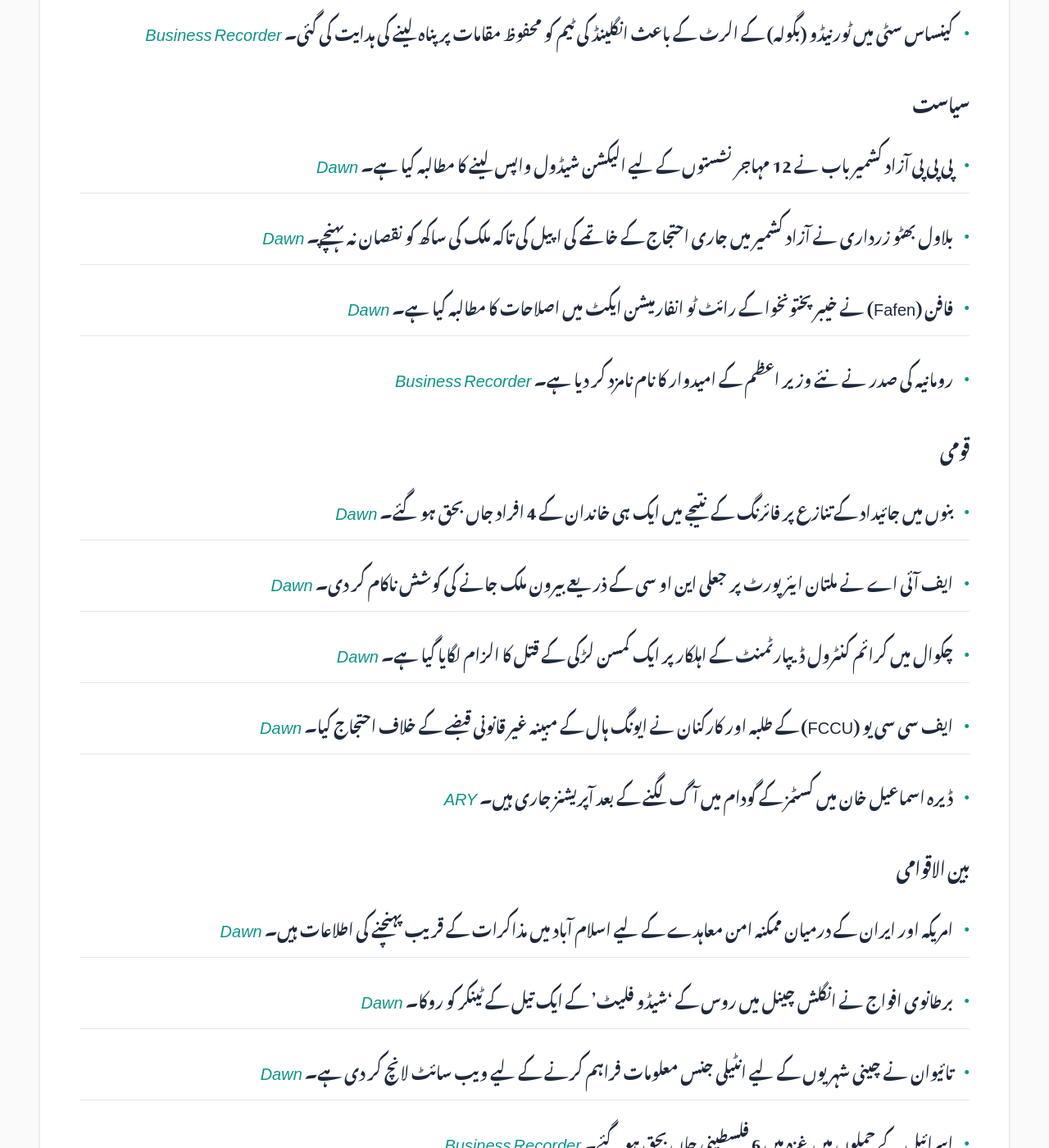
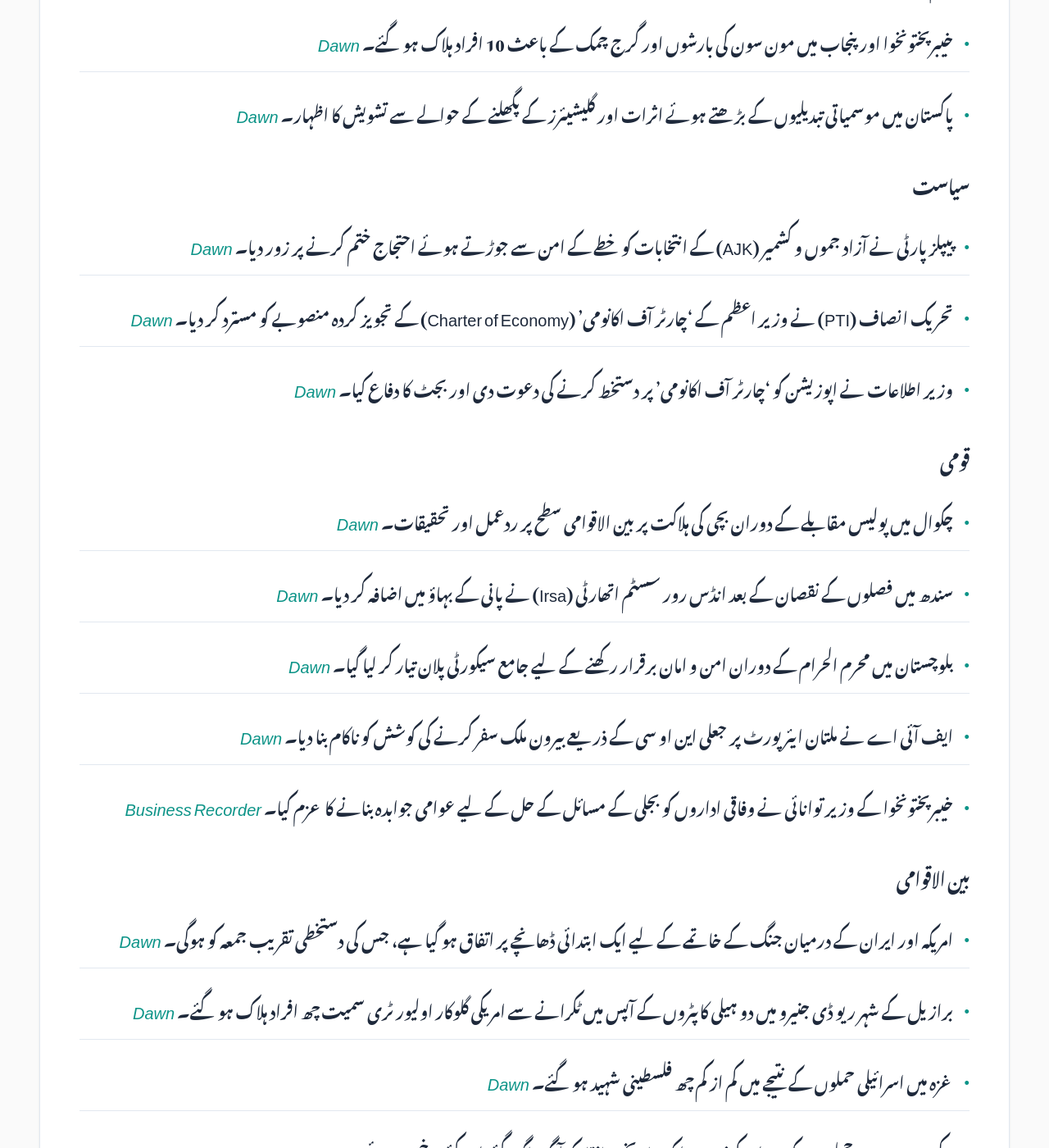
Before and after one commit to zsubzwary/news, a Jekyll site: the page built from ur/index.md, in a window 1280 px wide and 1400 px high, scrolled down 1447 px. Shown: the whole window at 82% size. Built offline with Jekyll 4.4.1, drawn with Linux system fonts in a browser that asks for light colours; some web fonts are replaced; comment, search, counter and statistics services are not loaded; some of the changed text lies outside the part shown.

Commit message:
DateTime; 2026-06-15T04:09:54.660Z

```diff
--- a/ur/index.md
+++ b/ur/index.md
@@ -7,54 +7,52 @@ rtl: true
 
 پاکستان کی تازہ خبروں کا خلاصہ
 
- &lrm; 14-Jun-2026 21:10PKT
+ &lrm; 15-Jun-2026 09:09PKT
 
 پڑھنے کا وقت : 4 منٹ
 
 ### معیشت
-- وزیر اطلاعات نے FY27 کے بجٹ کا دفاع کیا اور اپوزیشن کو 'چارٹر آف اکانومی' پر دستخط کرنے کی دعوت دی۔ *[Dawn](https://www.dawn.com/news/2007773/info-minister-invites-opposition-to-sign-charter-of-economy-defends-proposed-fy27-budget)*
-- بجٹ 2026-27 کے ذریعے ٹیکس کی تعمیل کو مضبوط بنانے کے لیے جرمانے میں اضافہ کر دیا گیا ہے۔ *[Dawn](https://www.dawn.com/news/2007674/budget-2026-27-steeper-fines-introduced-for-tax-compliance)*
-- زراعت کے شعبے کو بجٹ میں نظر انداز کیے جانے پر کاشتکاروں نے تشویش کا اظہار کیا۔ *[Dawn](https://www.dawn.com/news/2007672/agriculture-largely-ignored)*
-- ٹیکسٹائل باڈی نے بجٹ کے برآمدی اقدامات کا خیر مقدم کیا ہے۔ *[Business Recorder](https://www.brecorder.com/news/40425476/textile-body-welcomes-fy27-budget-measures-seeks-final-tax-regime-for-exporters)*
-- امریکہ اور ایران کے درمیان ممکنہ امن معاہدے کی خبروں کے باعث خلیجی اسٹاک مارکیٹ میں اضافہ دیکھا گیا۔ *[Business Recorder](https://www.brecorder.com/news/40425484/most-gulf-markets-in-black-on-expected-us-iran-peace-deal)*
+- اگلے مالی سال کے بجٹ کے لیے عالمی تیل کی قیمتوں میں اضافہ اور دیگر مالیاتی خطرات کے بارے میں وزارت خزانہ نے خبردار کیا ہے۔ *[Dawn](https://www.dawn.com/news/2007935/budget-2026-27-multiple-risks-looms-over-next-year-budget-finance-ministry-warns)*
+- امریکہ اور ایران کے درمیان ممکنہ امن معاہدے کے بعد عالمی منڈیوں میں سونے کی قیمتوں میں 2 فیصد اضافہ ہوا جبکہ تیل کی قیمتیں گر گئیں۔ *[Business Recorder](https://www.brecorder.com/news/40425581/gold-rises-2-after-us-iran-reach-peace-deal)*
+- امریکہ اور ایران کے معاہدے کے نتیجے میں عالمی مارکیٹوں میں ڈالر کی قیمت میں کمی اور ایشیائی حصص میں تیزی دیکھی گئی۔ *[Business Recorder](https://www.brecorder.com/news/40425580/shares-surge-oil-skids-in-asia-on-gulf-deal)*
+- سینٹ کی مالیاتی کمیٹی نے غیر ملکی اثاثوں پر کیپیٹل ویلیو ٹیکس (CVT) ختم کرنے کی تجویز منظور کر لی ہے۔ *[Business Recorder](https://www.brecorder.com/news/40425557/proposal-seeking-abolishment-of-cvt-on-foreign-assets-approved)*
+- وزیر خزانہ نے ٹیکس مشینری میں کرپشن کے خاتمے کے لیے 'فیس لیس سسٹم' (Faceless System) کے نفاذ کا اعلان کیا ہے۔ *[Business Recorder](https://www.brecorder.com/news/40425558/aurangzeb-tells-senate-body-faceless-system-to-end-corruption-of-tax-machinery)*
+- پاکستان ٹیکسٹائل کونسل (PTC) نے برآمدات پر عائد لیوی کو حتمی انکم ٹیکس کے طور پر تسلیم کرنے کی تجویز دی ہے۔ *[Business Recorder](https://www.brecorder.com/news/40425556/ptc-seeks-final-tax-status-for-export-levy)*
 
 ### سائنس اور ٹیکنالوجی
-- پنجاب حکومت نے فضائی آلودگی کے خاتمے کے لیے 'لیکوڈ ٹری' (Liquid Tree) منصوبے کو وسعت دینے کا فیصلہ کیا ہے۔ *[Dawn](https://www.dawn.com/news/2007783/punjab-expands-liquid-tree-project-to-tackle-urban-pollution)*
-- پنجاب نے کاربن کی مقدار جذب کرنے کے لیے اے آئی (AI) سے لیس 'لیکوڈ ٹری' متعارف کرائی ہے۔ *[ARY](https://arynews.tv/liquid-tree-introduced-by-punjab-to-combat-pollution)*
+- پنجاب حکومت نے شہری فضائی آلودگی پر قابو پانے کے لیے 'لیکوڈ ٹری' (Liquid Tree) منصوبے کو وسعت دینے کا فیصلہ کیا ہے۔ *[Dawn](https://www.dawn.com/news/2007783/punjab-expands-liquid-tree-project-to-tackle-urban-pollution)*
 
 ### موسم
-- خیبر پختونخوا میں شدید بارشوں اور تیز ہواؤں کے نتیجے میں 7 افراد جاں بحق اور 33 زخمی ہو گئے۔ *[Dawn](https://www.dawn.com/news/2007786/at-least-7-killed-33-injured-in-rain-related-incidents-across-kp-in-a-day)*
-- کینساس سٹی میں ٹورنیڈو (بگولہ) کے الرٹ کے باعث انگلینڈ کی ٹیم کو محفوظ مقامات پر پناہ لینے کی ہدایت کی گئی۔ *[Business Recorder](https://www.brecorder.com/news/40425483/england-players-shelter-indoors-amid-tornado-warning-in-kansas-city)*
+- خیبرپختونخوا اور پنجاب میں مون سون کی بارشوں اور گرج چمک کے باعث 10 افراد ہلاک ہو گئے۔ *[Dawn](https://www.dawn.com/news/2007939/death-toll-reaches-10-as-rains-ravage-kp-punjab)*
+- پاکستان میں موسمیاتی تبدیلیوں کے بڑھتے ہوئے اثرات اور گلیشیئرز کے پگھلنے کے حوالے سے تشویش کا اظہار۔ *[Dawn](https://www.dawn.com/news/2007955/climate-choices)*
 
 ### سیاست
-- پی پی پی آزاد کشمیر باب نے 12 مہاجر نشستوں کے لیے الیکشن شیڈول واپس لینے کا مطالبہ کیا ہے۔ *[Dawn](https://www.dawn.com/news/2007805/ppp-ajk-urges-election-commission-to-withdraw-polling-schedule-for-12-refugee-seats-amid-unrest)*
-- بلاول بھٹو زرداری نے آزاد کشمیر میں جاری احتجاج کے خاتمے کی اپیل کی تاکہ ملک کی ساکھ کو نقصان نہ پہنچے۔ *[Dawn](https://www.dawn.com/news/2007765/bilawal-calls-for-end-to-ajk-protests-as-unrest-damaging-pakistans-reputation-amid-global-spotlight)*
-- فافن (Fafen) نے خیبر پختونخوا کے رائٹ ٹو انفارمیشن ایکٹ میں اصلاحات کا مطالبہ کیا ہے۔ *[Dawn](https://www.dawn.com/news/2007799/fafen-calls-for-overhaul-of-kp-right-to-information-act)*
-- رومانیہ کی صدر نے نئے وزیر اعظم کے امیدوار کا نام نامزد کر دیا ہے۔ *[Business Recorder](https://www.brecorder.com/news/40425471/romanian-president-nominates-new-candidate-for-prime-minister)*
+- پیپلز پارٹی نے آزاد جموں و کشمیر (AJK) کے انتخابات کو خطے کے امن سے جوڑتے ہوئے احتجاج ختم کرنے پر زور دیا۔ *[Dawn](https://www.dawn.com/news/2007938/ppp-links-ajk-election-to-peace-in-region)*
+- تحریک انصاف (PTI) نے وزیر اعظم کے 'چارٹر آف اکانومی' (Charter of Economy) کے تجویز کردہ منصوبے کو مسترد کر دیا۔ *[Dawn](https://www.dawn.com/news/2007934/pti-rules-out-cod-style-charter-of-economy)*
+- وزیر اطلاعات نے اپوزیشن کو 'چارٹر آف اکانومی' پر دستخط کرنے کی دعوت دی اور بجٹ کا دفاع کیا۔ *[Dawn](https://www.dawn.com/news/2007773/info-minister-invites-opposition-to-sign-charter-of-economy-defends-proposed-fy27-budget)*
 
 ### قومی
-- بنوں میں جائیداد کے تنازع پر فائرنگ کے نتیجے میں ایک ہی خاندان کے 4 افراد جاں بحق ہو گئے۔ *[Dawn](https://www.dawn.com/news/2007764/shooting-over-property-dispute-in-kps-bannu-kills-4-of-same-family)*
-- ایف آئی اے نے ملتان ایئرپورٹ پر جعلی این او سی کے ذریعے بیرون ملک جانے کی کوشش ناکام کر دی۔ *[Dawn](https://www.dawn.com/news/2007804/fia-foils-alleged-attempt-to-travel-abroad-using-fake-noc-in-multan)*
-- چکوال میں کرائم کنٹرول ڈیپارٹمنٹ کے اہلکار پر ایک کمسن لڑکی کے قتل کا الزام لگایا گیا ہے۔ *[Dawn](https://www.dawn.com/news/2007617/two-robbers-killed-in-encounter-ccd-official-held-for-murder-of-minor-girl)*
-- ایف سی سی یو (FCCU) کے طلبہ اور کارکنان نے ایونگ ہال کے مبینہ غیر قانونی قبضے کے خلاف احتجاج کیا۔ *[Dawn](https://www.dawn.com/news/2007645/forman-christian-college-university-activists-protest-forcible-takeover-of-ewing-hall-fear-demolition)*
-- ڈیرہ اسماعیل خان میں کسٹمز کے گودام میں آگ لگنے کے بعد آپریشنز جاری ہیں۔ *[ARY](https://arynews.tv/customs-warehouse-fire-incident-in-dera-ismail-khan)*
+- چکوال میں پولیس مقابلے کے دوران بچی کی ہلاکت پر بین الاقوامی سطح پر ردعمل اور تحقیقات۔ *[Dawn](https://www.dawn.com/news/2007933/chakwal-encounter-gets-international-scrutiny)*
+- سندھ میں فصلوں کے نقصان کے بعد انڈس رور سسٹم اتھارٹی (Irsa) نے پانی کے بہاؤ میں اضافہ کر دیا۔ *[Dawn](https://www.dawn.com/news/2007931/irsa-increases-flows-to-sindh-after-crop-damage)*
+- بلوچستان میں محرم الحرام کے دوران امن و امان برقرار رکھنے کے لیے جامع سیکورٹی پلان تیار کر لیا گیا۔ *[Dawn](https://www.dawn.com/news/2007929/security-plan-finalised-for-majalis-processions-in-balochistan)*
+- ایف آئی اے نے ملتان ایئرپورٹ پر جعلی این او سی کے ذریعے بیرون ملک سفر کرنے کی کوشش کو ناکام بنا دیا۔ *[Dawn](https://www.dawn.com/news/2007804/fia-foils-alleged-attempt-to-travel-abroad-using-fake-noc-in-multan)*
+- خیبرپختونخوا کے وزیر توانائی نے وفاقی اداروں کو بجلی کے مسائل کے حل کے لیے عوامی جوابدہ بنانے کا عزم کیا۔ *[Business Recorder](https://www.brecorder.com/news/40425551/kp-to-make-federal-entities-responsible-to-public-at-all-costs)*
 
 ### بین الاقوامی
-- امریکہ اور ایران کے درمیان ممکنہ امن معاہدے کے لیے اسلام آباد میں مذاکرات کے قریب پہنچنے کی اطلاعات ہیں۔ *[Dawn](https://www.dawn.com/news/2007680/islamabad-mou-nears-finalisation-as-us-iran-clash-on-signing-date)*
-- برطانوی افواج نے انگلش چینل میں روس کے 'شیڈو فلیٹ' کے ایک تیل کے ٹینکر کو روکا۔ *[Dawn](https://www.dawn.com/news/2007796/uk-intercepts-russian-shadow-fleet-vessel-in-channel-defence-ministry)*
-- تائیوان نے چینی شہریوں کے لیے انٹیلی جنس معلومات فراہم کرنے کے لیے ویب سائٹ لانچ کر دی ہے۔ *[Dawn](https://www.dawn.com/news/2007792/taiwan-launches-website-for-chinese-nationals-to-report-intelligence)*
-- اسرائیل کے حملوں میں غزہ میں 6 فلسطینی جاں بحق ہو گئے۔ *[Business Recorder](https://www.brecorder.com/news/40425487/israeli-fire-kills-six-in-gaza-despite-new-effort-to-salvage-truce)*
-- ایران میں بینکوں پر سائبر حملے کے نتیجے میں کچھ خدمات میں خلل آیا۔ *[Business Recorder](https://www.brecorder.com/news/40425472/iran-says-limited-cyberattack-disrupts-services-at-four-banks-state-media-says)*
-- بھارت کا ایک ملاح عمان میں ایک ٹینکر پر طبی پیچیدگیوں کے باعث جاں بحق ہو گیا۔ *[Business Recorder](https://www.brecorder.com/news/40425478/indian-sailor-dies-from-medical-complications-aboard-tanker-in-oman)*
+- امریکہ اور ایران کے درمیان جنگ کے خاتمے کے لیے ایک ابتدائی ڈھانچے پر اتفاق ہو گیا ہے، جس کی دستخطی تقریب جمعہ کو ہوگی۔ *[Dawn](https://www.dawn.com/news/2007972/us-iran-reach-preliminary-agreement-to-end-war-signing-set-for-friday)*
+- برازیل کے شہر ریو ڈی جنیرو میں دو ہیلی کاپٹروں کے آپس میں ٹکرانے سے امریکی گلوکار اولیور ٹری سمیت چھ افراد ہلاک ہو گئے۔ *[Dawn](https://www.dawn.com/news/2007914/choppers-collide-mid-air-six-die-in-western-rio-de-janeiro)*
+- غزہ میں اسرائیلی حملوں کے نتیجے میں کم از کم چھ فلسطینی شہید ہو گئے۔ *[Dawn](https://www.dawn.com/news/2007916/israeli-forces-kill-six-in-gaza-amid-efforts-to-salvage-truce)*
+- یوکرین پر روسی حملوں کے دوران کیف میں ایک تاریخی خانقاہ کو آگ لگ گئی اور کئی زخمی ہوئے۔ *[Business Recorder](https://www.brecorder.com/news/40425583/nearly-three-dozen-injured-historic-monastery-on-fire-as-ukraine-faces-major-russian-attacks)*
+- کویت نے نئے فرمان کے ذریعے 2,193 افراد کی شہریت منسوخ کر دی۔ *[ARY](https://arynews.tv/kuwait-revokes-citizenship-of-2193-in-new-decrees)*
 
 ### کھیل
-- فیفا ورلڈ کپ: برازیل، سکاٹ لینڈ، آسٹریلیا اور قطر کی ٹیموں نے اپنے میچز کھیلے۔ *[Dawn](https://www.dawn.com/news/2007756/brazil-begin-fifa-world-cup-bid-with-morocco-draw-as-scotland-edge-haiti)* / *[Business Recorder](https://www.brecorder.com/news/40425467/qatar-hail-first-world-cup-point-after-late-goal-stuns-switzerland-in-1-1-draw)*
-- پاکستان فٹ بال ٹیم کو پہلے فیفا ایس ای اے این (ASEAN) کپ کے لیے مدعو کیا گیا۔ *[Dawn](https://www.dawn.com/news/2007678/pakistan-secures-entry-to-first-fifa-asean-cup)*
-- کرکٹ: بھارت نے افغانستان کے خلاف کامیابی حاصل کی جبکہ بنگلہ دیش نے آسٹریلیا کے خلاف سیریز جیت لی۔ *[Business Recorder](https://www.brecorder.com/news/40425473/gurbazs-fiery-ton-goes-in-vain-as-gill-guides-india-to-victory)* / *[Business Recorder](https://www.brecorder.com/news/40425480/hridoy-anchors-bangladesh-to-274-5-in-third-odi-against-australia)*
-- ڈونا ویکک نے ایمما ریڈوکانو کو ہرا کر کوئینز کلب کا ٹائٹل جیتا۔ *[Business Recorder](https://www.brecorder.com/news/40425486/vekic-hangs-tough-to-beat-raducanu-in-queens-final)*
-- جیسی روڈریگز نے وگا کےس کو ناک آؤٹ کر کے ورلڈ چیمپئن کا اعزاز حاصل کیا۔ *[Business Recorder](https://www.brecorder.com/news/40425485/rodriguez-knocks-out-vargas-to-become-world-champion-in-third-weight-class)*
-- ہیمیلٹن نے بارسلونا گرینڈ پرکس میں فراری کے لیے اپنی پہلی جیت حاصل کی۔ *[ARY](https://arynews.tv/hamilton-claims-his-first-ferrari-win-at-barcelona-grand-prix)*
+- ورلڈ کپ کے گروپ E کے میچ میں جرمنی نےデビュー کرنے والی ٹیم کریکاؤ (Curacao) کو 7-1 سے شکست دی۔ *[Dawn](https://www.dawn.com/news/2007821/germany-hammer-world-cup-debutants-curacao-after-early-scare)*
+- فٹ بال ورلڈ کپ کے میچ میں جاپان اور نیدرلینڈز کے درمیان مقابلہ ڈرا رہا۔ *[ARY](https://arynews.tv/japan-snatch-draw-with-netherlands)*
+
+### صحت
+- کراچی میں ایم پکس (Mpox) کے 11ویں کیس کی تصدیق کر دی گئی ہے۔ *[ARY](https://arynews.tv/mpox-cases-in-karachi-june-15-2026)*
+- پنجاب پولیس نے عالمی یومِ خون عطیہ کرنے والوں کے موقع پر خون عطیہ کرنے کے مشن میں فعال کردار ادا کرنے کا عہد کیا۔ *[Business Recorder](https://www.brecorder.com/news/40425554/blood-donation-punjab-police-vow-to-play-proactive-role)*
 
 ### دیگر
-- نیویارک میں باسکٹ بال ٹیم کی جیت کے جشن کے دوران افراتفری کے واقعات پیش آئے۔ *[Dawn](https://www.dawn.com/news/2007778/fifa-world-cup-bus-set-alight-as-chaotic-celebrations-erupt-in-nycs-manhattan-after-knicks-win)*
-- انورا کاشیاپ نے بھارتی سینما میں اسکرین پر ہونے والی جانبداری پر تنقید کی۔ *[ARY](https://arynews.tv/anurag-kashyap-calls-out-screen-bias-as-obsession-dominates-indian-theatres)*
+- نیویارک میں باسکٹ بال ٹیم 'نکس' کی جیت کے جشن کے دوران افراتفری کے واقعات ہوئے جن میں ایک بس کو آگ لگا دی گئی۔ *[Dawn](https://www.dawn.com/news/2007778/fifa-world-cup-bus-set-alight-as-chaotic-celebrations-erupt-in-nycs-manhattan-after-knicks-win)*
+- گلوکارہ دعا لیپا اور کالم ٹرنر اٹلی میں اپنی ہنی مون کی تعطیلات انجوائے کر رہے ہیں۔ *[ARY](https://arynews.tv/newlyweds-dua-lipa-callum-turner-enjoy-sun-soaked-honeymoon-in-italy)*
```
